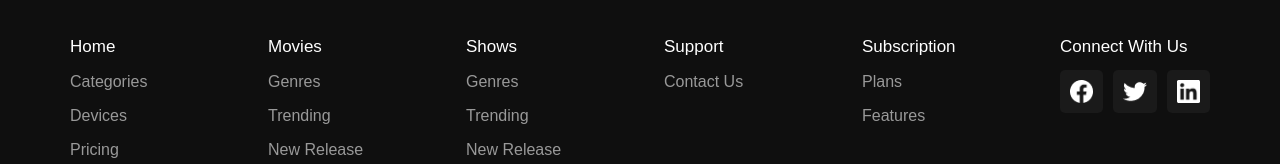
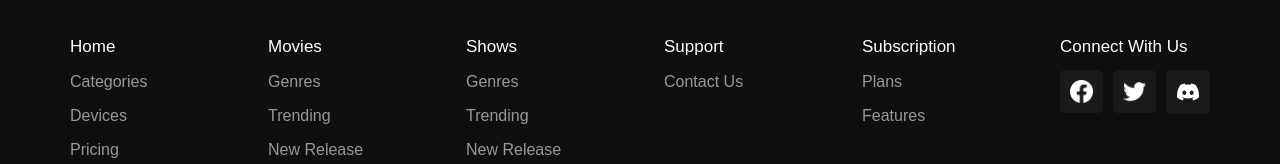
Before and after one commit to devsultan06/StreamVibe, a React (Vite) app: page /support in a window 1280 px wide. Shown: the part 1863-2027 px from the top of the page. Built offline with nearby package versions, Linux system fonts and the light colour scheme; no server answers.

Commit message:
add Discord link to footer and update styles for icon

```diff
--- a/src/components/layout/Footer.jsx
+++ b/src/components/layout/Footer.jsx
@@ -1,6 +1,7 @@
 import { Link } from "react-router-dom";
 import Copyright from "../ui/Copyright";
 import "./styles/layout.css";
+import { FaDiscord } from "react-icons/fa";
 const Footer = () => {
   return (
     <footer className="footer bg-black06">
@@ -115,11 +116,11 @@ const Footer = () => {
               </li>
               <li>
                 <a
-                  href="https://www.linkedin.com/in/sultan-a-dev-572673260/"
+                  href="https://discord.com/users/1097891811395129434"
                   target="_blank"
                   rel="noopener noreferrer"
                 >
-                  <img src="/images/linkedin.png" alt="" />
+                  <FaDiscord className="discord" />{" "}
                 </a>
               </li>
             </ul>
--- a/src/components/layout/styles/layout.css
+++ b/src/components/layout/styles/layout.css
@@ -6,6 +6,11 @@ footer.footer {
   padding: 0px 70px;
   padding-top: 50px;
   padding-bottom: 50px;
+}
+
+.discord{
+  color: white;
+  font-size: 24px;
 }
 
 @media screen and (max-width: 920px) {
```
